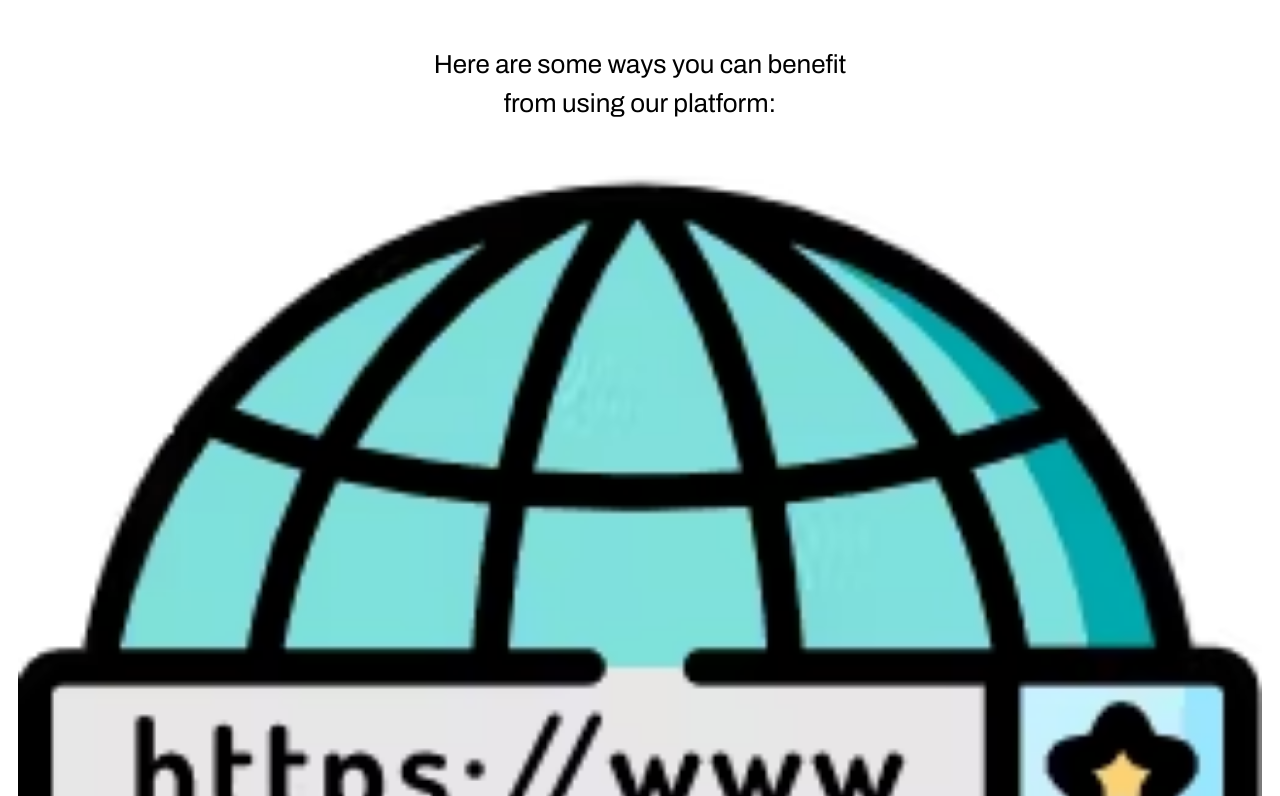
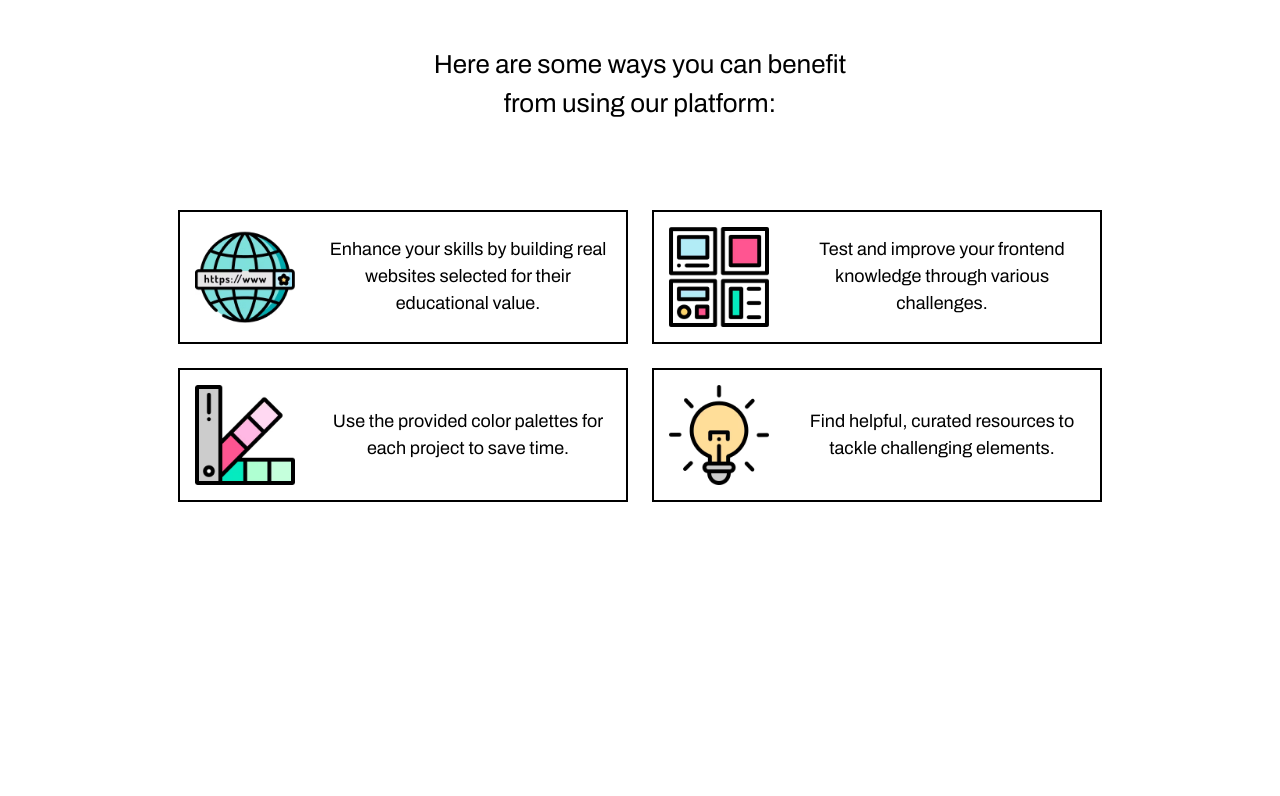
Before and after one commit to ayezabashir/Frontend-Practice, a plain HTML site: page index.html in a window 1280 px wide. Shown: the part 804-1600 px from the top of the page. After the commit the page ends 1418 px from the top, so only its background shows below. Drawn offline with Linux system fonts and the light colour scheme.

Commit message:
features

```diff
--- a/src/styles.css
+++ b/src/styles.css
@@ -151,6 +151,40 @@ h6 {
   max-width: 450px;
 }
 
+.main-body .learn-section .features-container {
+  margin: 75px auto 50px;
+}
+
+.main-body .learn-section .features-container .features {
+  margin: auto;
+  display: flex;
+  flex-wrap: wrap;
+  justify-content: center;
+}
+
+.features-container .features .feature-card {
+  display: flex;
+  justify-content: space-between;
+  align-items: center;
+  padding: 15px;
+  background: white;
+  max-width: 450px;
+  border: 2px solid black;
+  margin: 12px;
+}
+
+.features-container .features .feature-card img {
+  max-width: 100px;
+  margin-right: 30px;
+}
+
+.features-container .features .feature-card p {
+  max-width: 300px;
+  font-size: 18px;
+  margin: 0px auto;
+  text-align: center;
+}
+
 @keyframes mobileNav {
   from {
     width: 50px;
```
